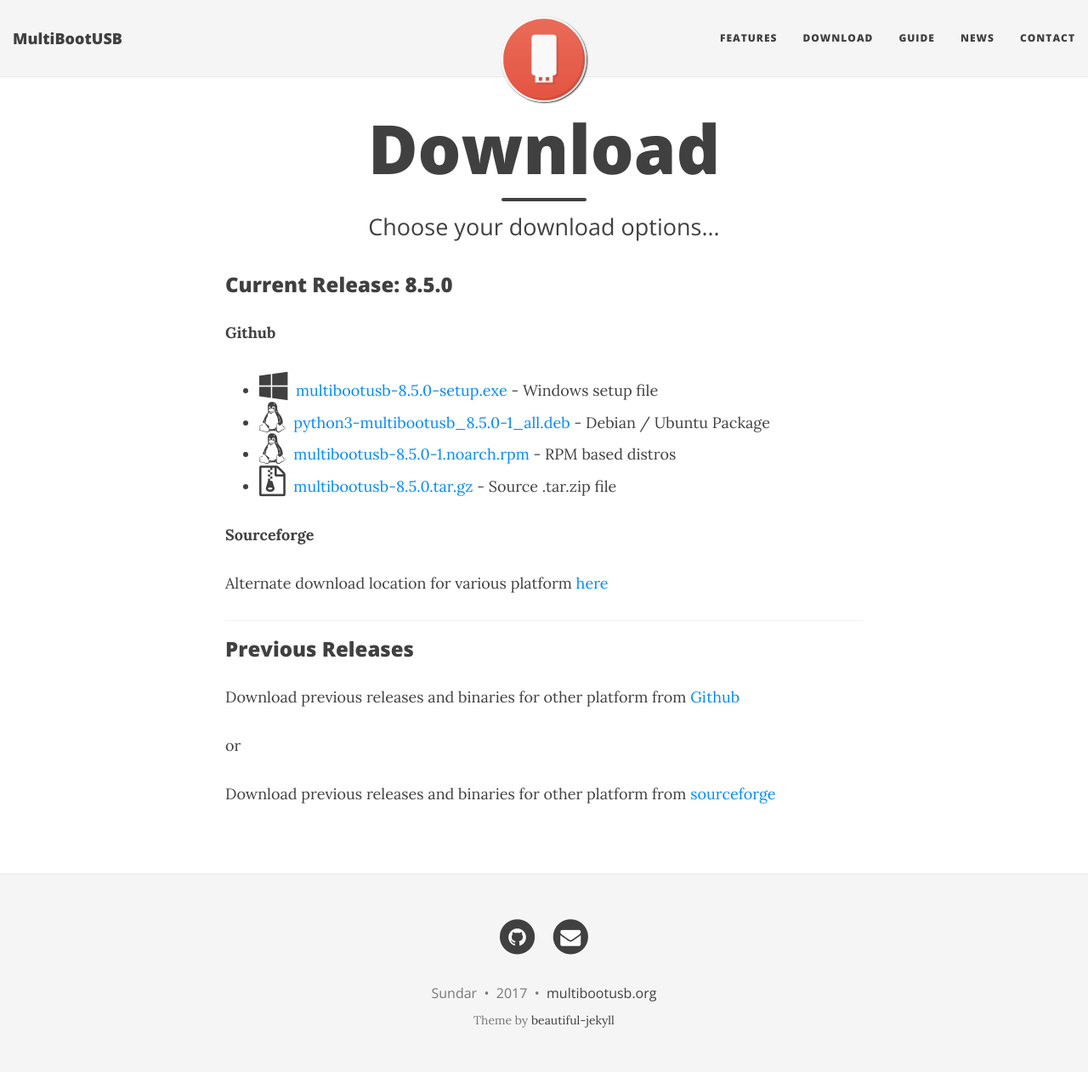
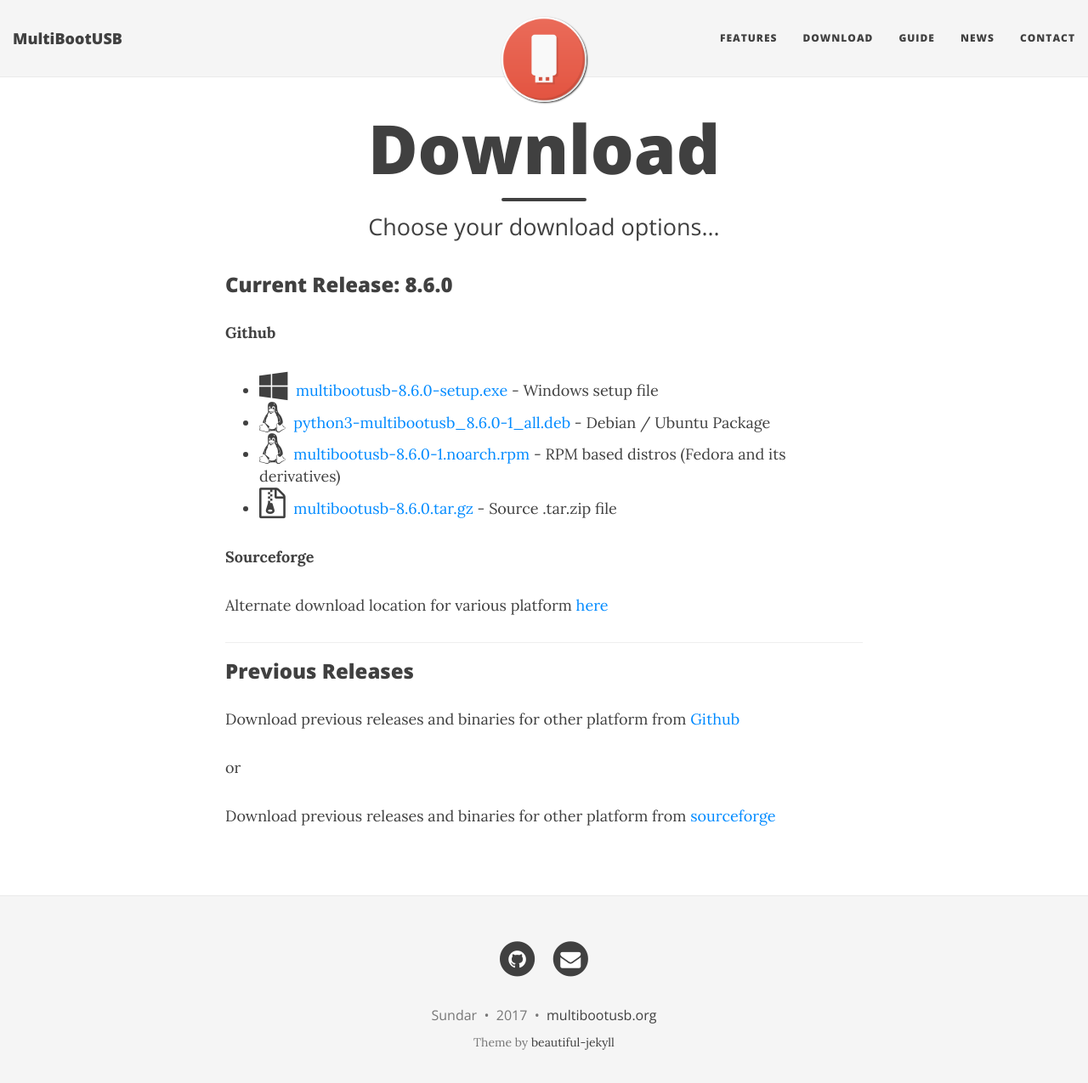
Before and after one commit to mbusb/mbusb.github.io, a Jekyll site: the page built from page_download.md, in a window 1280 px wide and 1288 px high. Shown: the top 1275 px of the window at 85% size. Built offline with Jekyll 4.4.1, drawn with Linux system fonts in a browser that asks for light colours; nearby versions of some CDN libraries.

Commit message:
Updated for new release version 8.6.0

```diff
--- a/page_download.md
+++ b/page_download.md
@@ -7,19 +7,19 @@
 group: 		navigation
 ---
 
-### Current Release: 8.5.0
+### Current Release: 8.6.0
 
 **Github**
 
 
-- <span class="fa fa-2x fa-windows"></span>&nbsp; [multibootusb-8.5.0-setup.exe](https://github.com/mbusb/multibootusb/releases/download/v8.5.0/multibootusb-8.5.0-setup.exe) - Windows setup file
-- <span class="fa fa-2x fa-linux"></span>&nbsp; [python3-multibootusb_8.5.0-1_all.deb](https://github.com/mbusb/multibootusb/releases/download/v8.5.0/python3-multibootusb_8.5.0-1_all.deb) - Debian / Ubuntu Package
-- <span class="fa fa-2x fa-linux"></span>&nbsp; [multibootusb-8.5.0-1.noarch.rpm](https://github.com/mbusb/multibootusb/releases/download/v8.5.0/multibootusb-8.5.0-1.noarch.rpm) - RPM based distros
-- <span class="fa fa-2x fa-file-zip-o"></span>&nbsp; [multibootusb-8.5.0.tar.gz](https://github.com/mbusb/multibootusb/archive/v8.5.0.tar.gz) - Source .tar.zip file
+- <span class="fa fa-2x fa-windows"></span>&nbsp; [multibootusb-8.6.0-setup.exe](https://github.com/mbusb/multibootusb/releases/download/v8.6.0/multibootusb-8.6.0-setup.exe) - Windows setup file
+- <span class="fa fa-2x fa-linux"></span>&nbsp; [python3-multibootusb_8.6.0-1_all.deb](https://github.com/mbusb/multibootusb/releases/download/v8.6.0/python3-multibootusb_8.6.0-1_all.deb) - Debian / Ubuntu Package
+- <span class="fa fa-2x fa-linux"></span>&nbsp; [multibootusb-8.6.0-1.noarch.rpm](https://github.com/mbusb/multibootusb/releases/download/v8.6.0/multibootusb-8.6.0-1.noarch.rpm) - RPM based distros (Fedora and its derivatives)
+- <span class="fa fa-2x fa-file-zip-o"></span>&nbsp; [multibootusb-8.6.0.tar.gz](https://github.com/mbusb/multibootusb/archive/v8.6.0.tar.gz) - Source .tar.zip file
 
 **Sourceforge**
 
-Alternate download location for various platform [here](https://sourceforge.net/projects/multibootusb/files/8.5.0/)
+Alternate download location for various platform [here](https://sourceforge.net/projects/multibootusb/files/8.6.0/)
 
 ___
 
```
Also changed, not shown: _posts/2017-04-23-Brand New Release - 8.6.0.md (added, +58 -0 lines), img/mbuab-syslinux.png (added), img/mbusb-imager.png (added), img/mbusb-qemu.png (added), img/multibootusb-new-gui.png (added).
